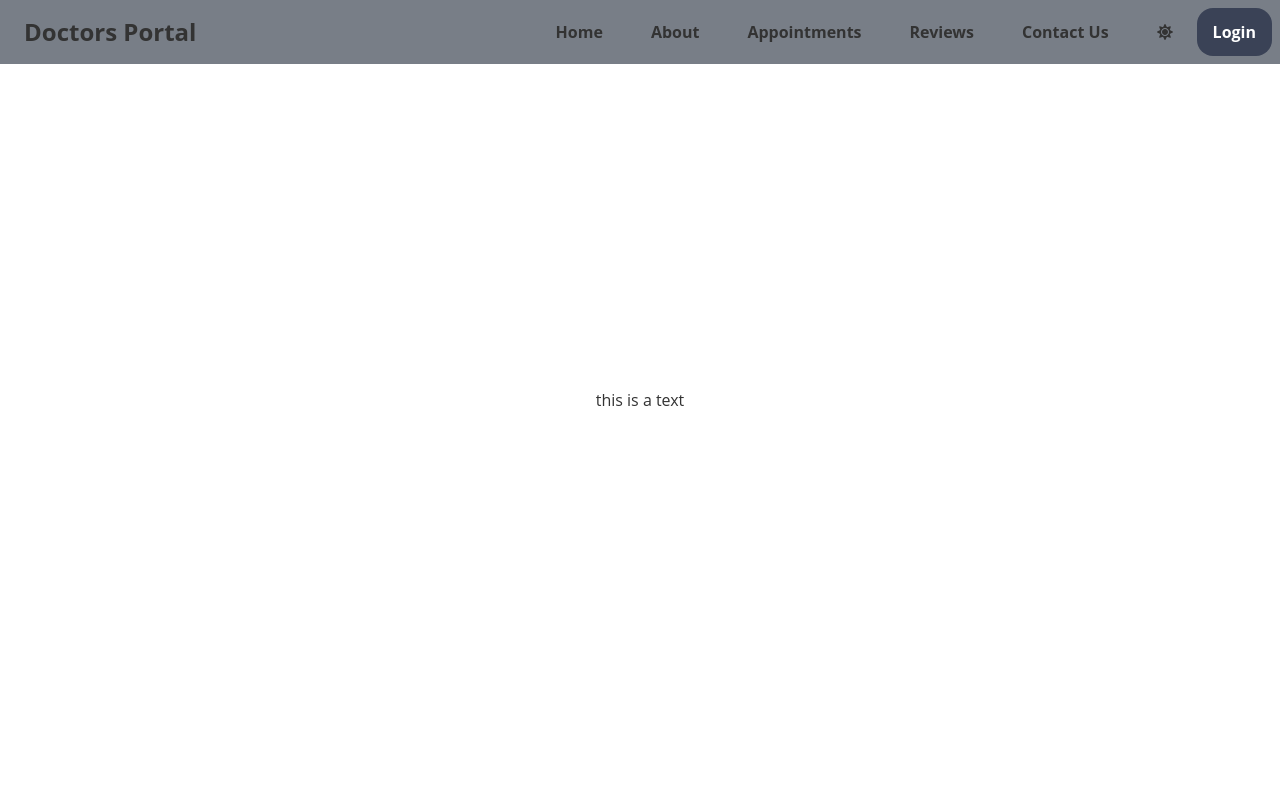
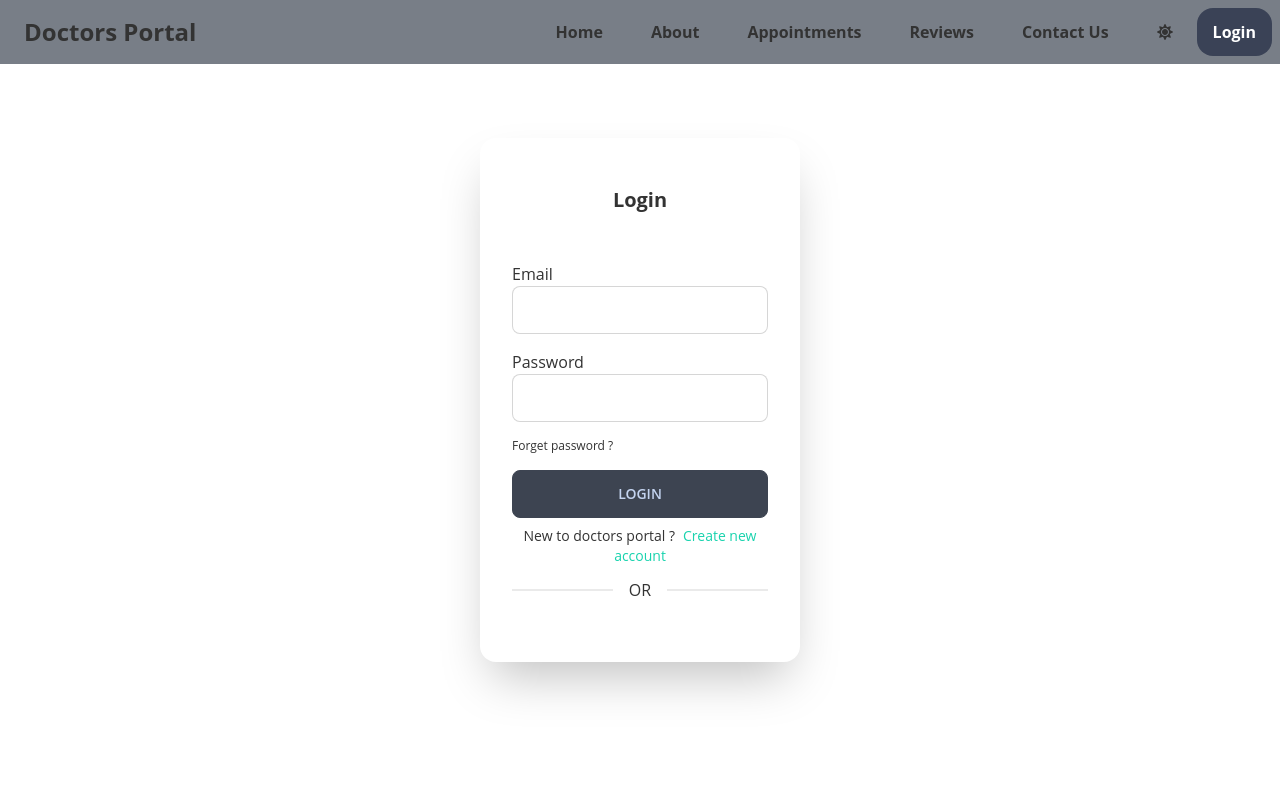
Before and after one commit to samiulbasirfahim/Doctros-portal-client, a React (Create React App) app: page /login in a window 1280 px wide. Shown: the top 800 px of the page. Built offline with nearby package versions, Linux system fonts and the light colour scheme.

Commit message:
login page done

```diff
--- a/src/Pages/Login/Login.js
+++ b/src/Pages/Login/Login.js
@@ -1,13 +1,48 @@
-import React from 'react';
+import React, { useState } from "react"
+import { Link } from "react-router-dom"
 
 const Login = () => {
-    return (
-        <div className='h-screen w-screen flex justify-center items-center'>
-            <p className='text'>
-                this is a text
-            </p>
-        </div>
-    );
-};
+	const [showPass, setShowPass] = useState(false)
+	return (
+		<div className="min-h-screen w-screen flex justify-center items-center">
+			<div className="shadow-2xl py-12 px-8 rounded-2xl lg:w-3/12 ">
+				<form className="grid grid-cols-1 gap-y-4">
+					<p className="text-center w-full pb-8 font-bold text-xl">
+						Login
+					</p>
+					<p className="flex flex-col">
+						<label htmlFor="email">Email</label>
+						<input
+							type="email"
+							name="email"
+							id="email"
+							class="input input-bordered w-full"
+						/>
+					</p>
+					<p className="flex flex-col">
+						<label htmlFor="password">Password</label>
+						<input
+							type={showPass ? "text" : "password"}
+							name="password"
+							id="password"
+							class="input input-bordered w-ful"
+						/>
+					</p>
+					<Link to="/reset-password" className="text-xs">
+						Forget password ?
+					</Link>
+					<input type="submit" value="Login" className="btn w-full" />
+				</form>
+				<p className="text-sm text-center mt-2">
+					New to doctors portal ?
+					<Link to="/sign-up" className="text-sm text-secondary ml-2">
+						Create new account
+					</Link>
+				</p>
+				<div class="divider mt-4">OR</div>
+			</div>
+		</div>
+	)
+}
 
-export default Login;
+export default Login
```
